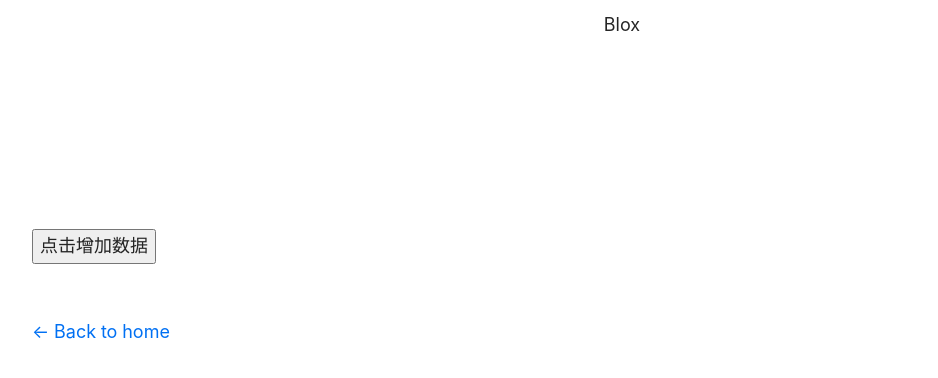
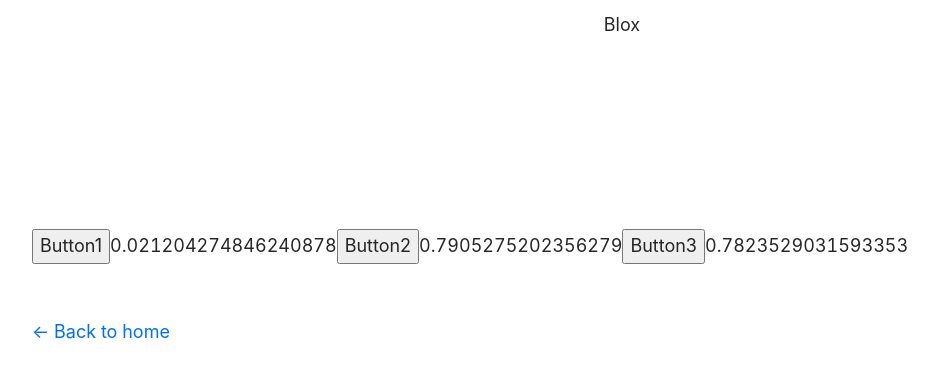
Before and after one commit to x634725355/nextjs-blog, a Next.js app: page /demo/demo in a window 1280 px wide. Shown: the top 378 px of the page, without its empty margins (18-956 px from the left). Built offline with nearby package versions, Linux system fonts and the light colour scheme.

Commit message:
更新demo

```diff
--- a/package.json
+++ b/package.json
@@ -8,7 +8,7 @@
     "start": "next start"
   },
   "dependencies": {
-    "@jusda-tools/jusda-extract": "^0.0.12",
+    "@jusda-tools/jusda-extract": "0.0.10",
     "@types/express": "^4.17.13",
     "antd": "^4.16.8",
     "better-scroll": "^2.4.1",
@@ -22,7 +22,8 @@
     "react-redux": "^7.2.4",
     "redux": "^4.1.0",
     "remark": "^13.0.0",
-    "remark-html": "^13.0.1"
+    "remark-html": "^13.0.1",
+    "tinycolor2": "1.4.2"
   },
   "devDependencies": {
     "@types/node": "^14.14.37",
--- a/pages/demo/demo.tsx
+++ b/pages/demo/demo.tsx
@@ -1,7 +1,7 @@
 import Head from "next/head";
 import Link from "next/link";
 import BetterScroll from "better-scroll";
-import React, { useState, useRef, useEffect } from "react";
+import React, { useState, useRef, useEffect, useCallback } from "react";
 
 import { Scroll } from "../../components/Scroll/scroll";
 import Layout, { siteTitle } from "../../components/Layout/layout";
@@ -22,14 +22,31 @@ const emojis = [
     "🌖 🌗 🌘 🌑 🌒",
 ];
 
+const Button = React.memo(({ onClickButton, children }: any) => {
+    return (
+      <>
+        <button onClick={onClickButton}>{children}</button>
+        <span>{Math.random()}</span>
+      </>
+    );
+})
+
 export default function DemoBatterScroll() {
     const [data, setData] = useState([]);
     const [mBetter, setMBatter] = useState(null);
     const scrollRef = useRef(null);
+    const [count1, setCount1] = useState(0);
+    const [count2, setCount2] = useState(0);
+    const [count3, setCount3] = useState(0);
+
 
     function addData() {
         setData([...data, ...emojis]);
     }
+
+    const handleClickButton2 = useCallback(() => {
+        setCount2(count2 + 1);
+      }, [count2]);
 
     useEffect(() => {
         let betterScroll = new BetterScroll(scrollRef.current, {
@@ -66,7 +83,11 @@ export default function DemoBatterScroll() {
                 </Scroll>
             </div>
 
-            <button onClick={addData} >点击增加数据</button>
+            <div>
+                <Button onClickButton={() => setCount1(count1 + 1)} >Button1</Button>
+                <Button onClickButton={handleClickButton2} >Button2</Button>
+                <Button onClickButton={() => setCount3(count3 + 1)} >Button3</Button>
+            </div>
         </Layout>
     );
 }
--- a/pages/formDemo/formDemo.tsx
+++ b/pages/formDemo/formDemo.tsx
@@ -2,7 +2,7 @@ import React, { forwardRef, useEffect, useRef, useState } from "react";
 import { Form, Input, Select } from 'antd';
 // import FormExtract from "../../components/formExtract/formExtract";
 import Layout from "../../components/Layout/layout";
-import FormExtract from "@jusda-tools/jusda-extract/src/index";
+import FormExtract from "@jusda-tools/jusda-extract";
 
 const { Option } = Select;
 
```
Also changed, not shown: 1 other file (tests, documents, lock files or other folders).
